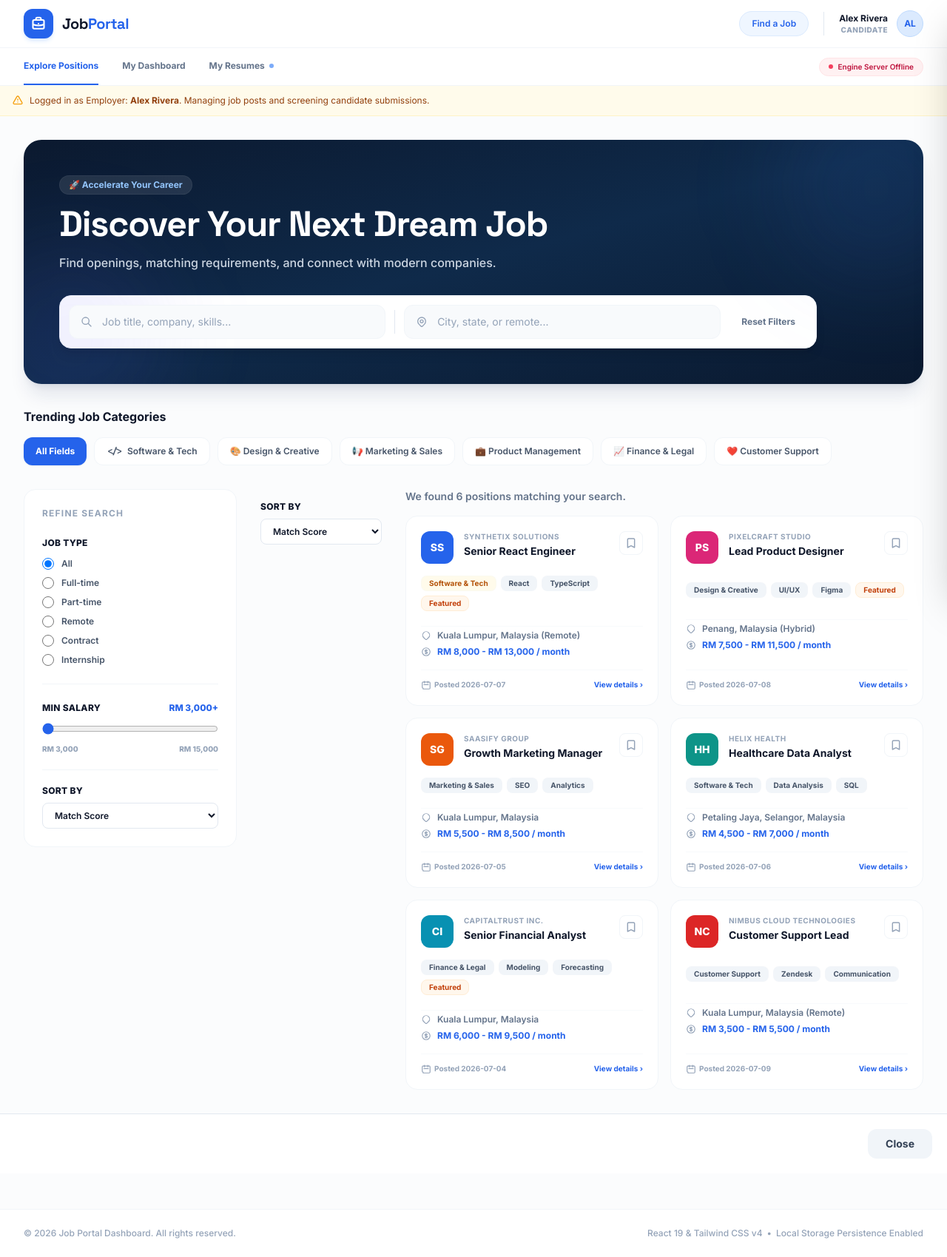
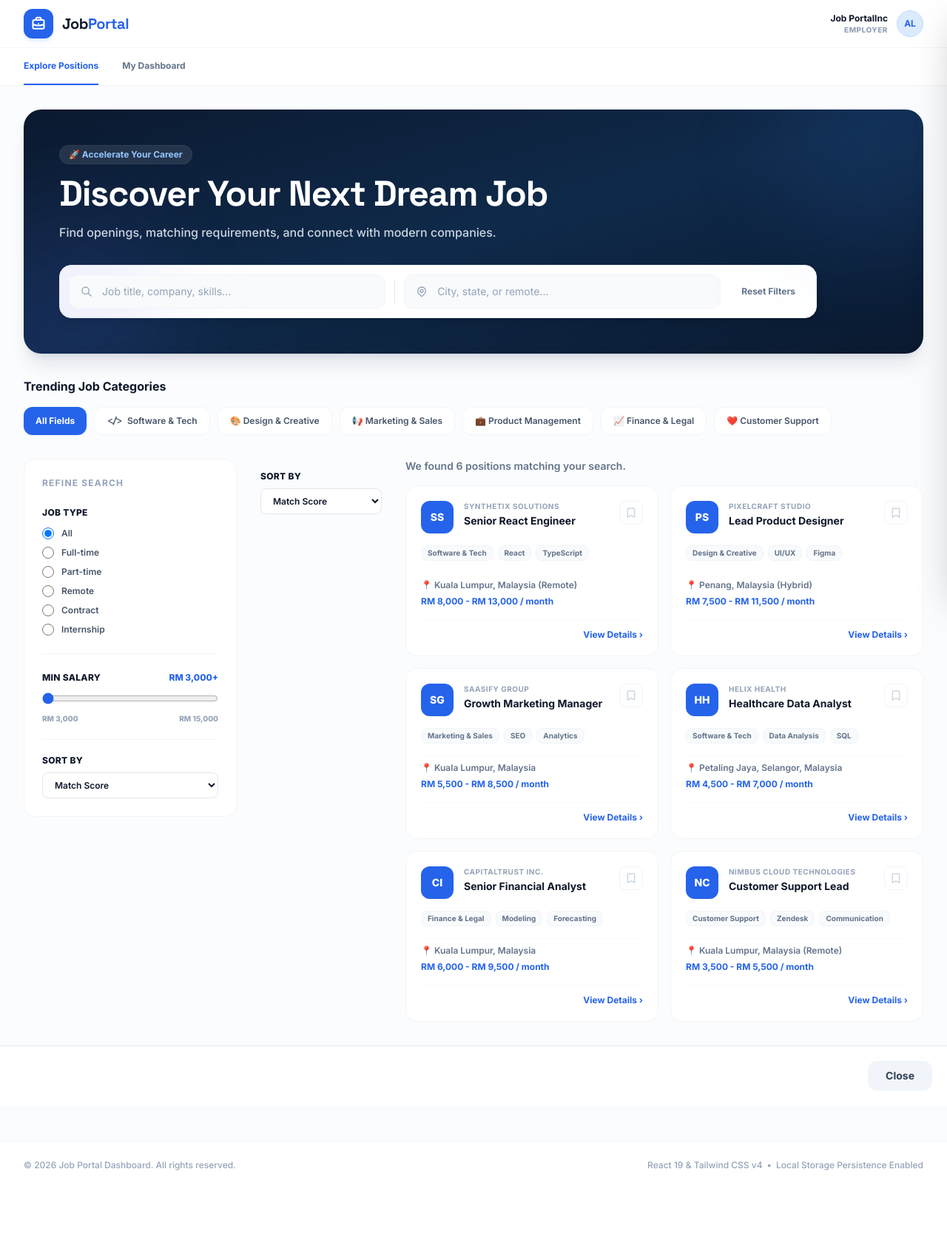
Before and after one commit to KohKeXing/JobPortalWebsite, a Django app: template templates/employer.html in a window 1280 px wide. Shown: the whole page at 74% size. After the commit the page ends 1582 px from the top, so only its background shows below. Run offline with Django 4.2, Linux system fonts and the light colour scheme; the template is opened without the code that fills it, so the values that code supplies are empty; some libraries are stand-ins or nearby versions.

Commit message:
Update employer view by hiding resumes button
Hide the resumes navigation button and user role display for employers.

```diff
--- a/templates/employer.html
+++ b/templates/employer.html
@@ -37,6 +37,12 @@
         ::-webkit-scrollbar-thumb:hover {
             background: #94a3b8;
         }
+        #nav-resumes {
+         display: none !important;
+        }
+        #api-status-indicator {
+         display: none !important;
+        }
     </style>
 </head>
 <body class="bg-slate-50/50 text-slate-900 min-h-screen flex flex-col font-sans antialiased">
@@ -58,19 +64,12 @@
                     </span>
                 </div>
 
-                <!-- Header mid console controls -->
-                <div class="flex items-center gap-3">
-                    <button onclick="switchView('explore')" class="px-4 py-2 text-xs font-semibold rounded-full bg-blue-50 text-blue-600 border border-blue-100 hover:bg-blue-100/50 transition">
-                        Find a Job
-                    </button>
-
-                    <div class="h-8 w-[1px] bg-slate-200 mx-2"></div>
 
                     <!-- User profile block -->
                     <div class="flex items-center gap-3">
                         <div class="text-right hidden sm:block">
-                            <div class="text-xs font-bold text-slate-900" id="user-display-name">Alex Rivera</div>
-                            <div class="text-[10px] text-slate-400 font-extrabold uppercase tracking-wider" id="user-display-role">Candidate</div>
+                            <div class="text-xs font-bold text-slate-900" id="user-display-name">Job PortalInc</div>
+                            <div class="text-[10px] text-slate-400 font-extrabold uppercase tracking-wider" id="user-display-role">Employer</div>
                         </div>
                         <div class="h-9 w-9 rounded-full bg-blue-100 text-blue-600 font-bold flex items-center justify-center text-xs border border-blue-200 uppercase" id="user-avatar-initials">
                             AL
@@ -93,9 +92,10 @@
                     <button onclick="switchView('dashboard')" id="nav-dashboard" class="py-4 text-xs font-bold border-b-2 border-transparent text-slate-500 hover:text-slate-900 transition-all">
                         My Dashboard
                     </button>
-                    <button onclick="switchView('resumes')" id="nav-resumes" class="py-4 text-xs font-bold border-b-2 border-transparent text-slate-500 hover:text-slate-900 transition-all flex items-center gap-1.5">
-                        My Resumes <span class="h-1.5 w-1.5 rounded-full bg-blue-500 animate-pulse"></span>
-                    </button>
+                   <!-- Change this line -->
+<button onclick="switchView('resumes')" id="nav-resumes" class="hidden py-4 text-xs font-bold border-b-2 border-transparent text-slate-500 hover:text-slate-900 transition-all flex items-center gap-1.5">
+    My Resumes <span class="h-1.5 w-1.5 rounded-full bg-blue-500 animate-pulse"></span>
+</button>
                 </nav>
                 <!-- API Engine Badge -->
                 <div id="api-status-indicator" class="flex items-center gap-1.5 px-3 py-1 rounded-full text-[10px] font-semibold bg-emerald-50 text-emerald-700 border border-emerald-100">
@@ -105,17 +105,7 @@
         </div>
     </div>
 
-    <!-- Alert / Persona Switcher Banner -->
-   <div class="bg-amber-50 border-b border-amber-100 py-3 px-4 shadow-2xs">
-    <div class="max-w-7xl mx-auto flex flex-col sm:flex-row items-center justify-between gap-2 text-xs">
-        <div class="flex items-center gap-2 text-amber-800" id="persona-banner-text">
-            <svg class="w-4 h-4 text-amber-500 shrink-0" fill="none" stroke="currentColor" viewBox="0 0 24 24">
-                <path stroke-linecap="round" stroke-linejoin="round" stroke-width="2" d="M12 9v2m0 4h.01m-6.938 4h13.856c1.54 0 2.502-1.667 1.732-3L13.732 4c-.77-1.333-2.694-1.333-3.464 0L3.34 16c-.77 1.333.192 3 1.732 3z"/>
-            </svg>
-            <span>Logged in as Employer: <strong id="persona-strong-name">Alex Rivera</strong>. Managing job posts and screening candidate submissions.</span>
-        </div>
-    </div>
-</div>
+
 
     <!-- 3. MAIN PORTAL WINDOW -->
     <main class="flex-1 max-w-7xl w-full mx-auto px-4 sm:px-6 lg:px-8 py-8 flex flex-col gap-8">
@@ -1721,148 +1711,75 @@ const applicantsData = [
 
         function renderJobsGrid() {
     const grid = document.getElementById('listings-grid');
-
-    // Get filter values
-    const queryTitle = document.getElementById('input-search-title').value.toLowerCase().trim();
-    const queryLocation = document.getElementById('input-search-location').value.toLowerCase().trim();
-
-    let selectedType = 'all';
-    const typeRadios = document.getElementsByName('job-type');
-    typeRadios.forEach(r => { if (r.checked) selectedType = r.value; });
-
-    const minSalary = parseInt(document.getElementById('slider-min-salary').value, 10);
-    document.getElementById('label-min-salary').innerText = `RM ${(minSalary * 1000).toLocaleString()}+`;
-
-    // Filter logic
-    let filtered = jobListings.filter(job => {
-        // Category Filter
+    if (!grid) return;
+
+    // --- Safety Checks: Ensure these variables are always arrays ---
+    const jobs = Array.isArray(jobListings) ? jobListings : [];
+    const bookmarks = Array.isArray(bookmarkedJobs) ? bookmarkedJobs : [];
+    const applications = Array.isArray(appliedJobs) ? appliedJobs : [];
+
+    const queryTitle = (document.getElementById('input-search-title')?.value || "").toLowerCase().trim();
+    const queryLocation = (document.getElementById('input-search-location')?.value || "").toLowerCase().trim();
+
+    // Filter the jobs
+    let filtered = jobs.filter(job => {
+        if (!job) return false;
         if (categoryFilter !== 'all' && job.category !== categoryFilter) return false;
-
-        // Title/Company/Tags Filter
-        if (queryTitle) {
-            const matchTitle = job.title.toLowerCase().includes(queryTitle);
-            const matchCompany = job.company.toLowerCase().includes(queryTitle);
-            const matchTags = job.tags.some(t => t.toLowerCase().includes(queryTitle));
-            if (!matchTitle && !matchCompany && !matchTags) return false;
-        }
-
-        // Location Filter
-        if (queryLocation && !job.location.toLowerCase().includes(queryLocation)) return false;
-
-        // Job Workplace Type Filter
-        if (selectedType !== 'all') {
-            if (selectedType === 'Remote' && !job.location.toLowerCase().includes('remote') && job.type !== 'Remote') return false;
-            if (selectedType !== 'Remote' && job.type !== selectedType) return false;
-        }
-
-        // Salary Range Filter
-        const cleanedSalary = job.salary.replace(/[^0-9\-]/g, '');
-        const parts = cleanedSalary.split('-');
-        if (parts[0]) {
-            const valK = parseInt(parts[0], 10) / 1000;
-            if (valK < minSalary) return false;
-        }
-
+        if (queryTitle && !((job.title || "") + (job.company || "")).toLowerCase().includes(queryTitle)) return false;
+        if (queryLocation && !(job.location || "").toLowerCase().includes(queryLocation)) return false;
         return true;
     });
 
-    // ========== 排序逻辑（新增） ==========
-    const sortBy = document.getElementById('sort-select').value;
-    if (sortBy === 'match') {
-        filtered.sort((a, b) => (b.matchScore || 0) - (a.matchScore || 0));
-    } else if (sortBy === 'salary') {
-        const getSalary = (job) => {
-            const cleaned = job.salary.replace(/[^0-9\-]/g, '');
-            const parts = cleaned.split('-');
-            return parseInt(parts[0], 10) || 0;
-        };
-        filtered.sort((a, b) => getSalary(b) - getSalary(a));
-    } else if (sortBy === 'date') {
-        filtered.sort((a, b) => new Date(b.posted) - new Date(a.posted));
-    }
-    // ========== 排序结束 ==========
-
-    // Update matched count text
-    document.getElementById('matched-jobs-count').innerText = `We found ${filtered.length} positions matching your search.`;
-
-    // Generate HTML
+    // Update the counter text
+    const counter = document.getElementById('matched-jobs-count');
+    if (counter) counter.innerText = `We found ${filtered.length} positions matching your search.`;
+
     if (filtered.length === 0) {
-        grid.innerHTML = `
-            <div class="col-span-full bg-white border border-slate-100 rounded-3xl p-12 text-center text-slate-400">
-                <span class="text-3xl block mb-2">🔍</span>
-                <h4 class="font-bold text-slate-700 text-sm">No positions found</h4>
-                <p class="text-xs mt-1">Try relaxing your keywords, locations, or salary filters.</p>
-            </div>
-        `;
+        grid.innerHTML = `<div class="col-span-full py-20 text-center text-slate-400 font-medium">No positions found. Try resetting filters.</div>`;
         return;
     }
 
+    // Build the HTML
     grid.innerHTML = filtered.map(job => {
-        const isBookmarked = bookmarkedJobs.includes(job.id);
-        const hasApplied = appliedJobs.some(a => a.jobId === job.id);
-
-        let initialColor = "bg-blue-600";
-        if (job.icon === 'PS') initialColor = "bg-pink-600";
-        else if (job.icon === 'SG') initialColor = "bg-orange-600";
-        else if (job.icon === 'HH') initialColor = "bg-teal-600";
-        else if (job.icon === 'CI') initialColor = "bg-cyan-600";
-        else if (job.icon === 'NC') initialColor = "bg-red-600";
+        const isBookmarked = bookmarks.includes(job.id);
+        const hasApplied = applications.some(a => a && a.jobId === job.id);
+
+        // Safety checks for properties
+        const tags = Array.isArray(job.tags) ? job.tags : [];
+        const jobIcon = job.icon || "JP";
+        const jobSalary = job.salary || "Competitive";
+        const jobTitle = job.title || "Untitled Position";
+        const jobCompany = job.company || "Company";
 
         return `
-            <div class="bg-white border border-slate-100 rounded-2xl p-5 hover:shadow-md hover:border-slate-200/60 transition duration-300 flex flex-col justify-between gap-4 relative group">
-
+            <div class="bg-white border border-slate-100 rounded-2xl p-5 hover:shadow-md transition-all duration-300 flex flex-col justify-between gap-4">
                 <div class="flex justify-between items-start">
                     <div class="flex gap-3.5">
-                        <div class="h-11 w-11 rounded-xl ${initialColor} text-white flex items-center justify-center text-sm font-extrabold shadow-2xs">
-                            ${job.icon || 'JP'}
+                        <div class="h-11 w-11 rounded-xl bg-blue-600 text-white flex items-center justify-center text-sm font-extrabold shadow-sm">
+                            ${jobIcon}
                         </div>
                         <div class="flex flex-col">
-                            <span class="text-[10px] font-bold text-slate-400 uppercase tracking-wider">${job.company}</span>
-                            <h4 class="text-sm font-bold text-slate-900 mt-0.5 group-hover:text-blue-600 transition-colors">${job.title}</h4>
+                            <span class="text-[10px] font-bold text-slate-400 uppercase tracking-wider">${jobCompany}</span>
+                            <h4 class="text-sm font-bold text-slate-900 mt-0.5">${jobTitle}</h4>
                         </div>
                     </div>
-
-                    <button onclick="toggleCardBookmark(event, '${job.id}')" class="h-8 w-8 rounded-lg hover:bg-slate-50 border border-slate-100 flex items-center justify-center transition-all ${isBookmarked ? 'bg-amber-50 text-amber-500 border-amber-200' : 'text-slate-400 hover:text-slate-600'}">
-                        <svg class="w-4 h-4" fill="${isBookmarked ? 'currentColor' : 'none'}" stroke="currentColor" viewBox="0 0 24 24">
-                            <path stroke-linecap="round" stroke-linejoin="round" stroke-width="2.2" d="M5 5a2 2 0 012-2h10a2 2 0 012 2v16l-7-3.5L5 21V5z"></path>
-                        </svg>
+                    <button onclick="toggleCardBookmark(event, '${job.id}')" class="h-8 w-8 rounded-lg border border-slate-100 flex items-center justify-center ${isBookmarked ? 'bg-amber-50 text-amber-500 border-amber-200' : 'text-slate-300'}">
+                        <svg class="w-4 h-4" fill="${isBookmarked ? 'currentColor' : 'none'}" stroke="currentColor" viewBox="0 0 24 24"><path stroke-linecap="round" stroke-linejoin="round" stroke-width="2.2" d="M5 5a2 2 0 012-2h10a2 2 0 012 2v16l-7-3.5L5 21V5z"></path></svg>
                     </button>
                 </div>
 
                 <div class="flex flex-wrap gap-1.5">
-                    ${job.tags.slice(0, 3).map(tag => {
-                        let bg = "bg-slate-100 text-slate-600";
-                        if (tag === "Remote") bg = "bg-blue-50 text-blue-700";
-                        else if (tag === "Full-time") bg = "bg-emerald-50 text-emerald-700";
-                        else if (tag === "Featured" || job.featured && tag === "Software & Tech") bg = "bg-amber-50 text-amber-700";
-                        return `<span class="text-[10px] font-bold px-2.5 py-0.5 rounded-lg border border-slate-100/30 ${bg}">${tag}</span>`;
-                    }).join('')}
-                    ${job.featured ? `<span class="text-[10px] font-bold px-2.5 py-0.5 rounded-lg bg-orange-50 text-orange-700 border border-orange-100">Featured</span>` : ''}
-                </div>
-
-                <div class="flex flex-col gap-1.5 text-xs text-slate-500 font-semibold pt-1 border-t border-slate-50 mt-1">
-                    <div class="flex items-center gap-2">
-                        <svg class="w-3.5 h-3.5 text-slate-400" fill="none" stroke="currentColor" viewBox="0 0 24 24"><path stroke-linecap="round" stroke-linejoin="round" stroke-width="2" d="M17.657 16.657L13.414 20.9a1.998 1.998 0 01-2.827 0l-4.244-4.243a8 8 0 1111.314 0z"></path></svg>
-                        <span>${job.location}</span>
-                    </div>
-                    <div class="flex items-center gap-2">
-                        <svg class="w-3.5 h-3.5 text-slate-400" fill="none" stroke="currentColor" viewBox="0 0 24 24"><path stroke-linecap="round" stroke-linejoin="round" stroke-width="2" d="M12 8c-1.657 0-3 .895-3 2s1.343 2 3 2 3 .895 3 2-1.343 2-3 2m0-8c1.11 0 2.08.402 2.599 1M12 8V7m0 1v8m0 0v1m0-1c-1.11 0-2.08-.402-2.599-1M21 12a9 9 0 11-18 0 9 9 0 0118 0z"></path></svg>
-                        <span class="text-blue-600 font-bold">${job.salary}</span>
-                    </div>
-                </div>
-
-                <div class="flex justify-between items-center text-[10px] font-bold pt-3 border-t border-slate-50 text-slate-400">
-                    <span class="flex items-center gap-1">
-                        <svg class="w-3.5 h-3.5 text-slate-400" fill="none" stroke="currentColor" viewBox="0 0 24 24"><path stroke-linecap="round" stroke-linejoin="round" stroke-width="2" d="M8 7V3m8 4V3m-9 8h10M5 21h14a2 2 0 002-2V7a2 2 0 00-2-2H5a2 2 0 00-2 2v10a2 2 0 002 2z"></path></svg>
-                        Posted ${job.posted || '2026-07-09'}
-                    </span>
-
-                    <div class="flex items-center gap-2">
-                        ${hasApplied ? `<span class="bg-emerald-50 text-emerald-700 text-[9px] font-bold border border-emerald-100 px-1.5 py-0.5 rounded-lg mr-1">Applied</span>` : ''}
-                        <button onclick="openJobDetails('${job.id}')" class="text-blue-600 hover:text-blue-800 transition flex items-center gap-0.5">
-                            View details &rsaquo;
-                        </button>
-                    </div>
+                    ${tags.slice(0, 3).map(tag => `<span class="text-[10px] font-bold px-2 py-0.5 rounded-lg bg-slate-50 text-slate-500 border border-slate-100">${tag}</span>`).join('')}
+                </div>
+
+                <div class="flex flex-col gap-1.5 text-xs text-slate-500 font-semibold pt-2 border-t border-slate-50">
+                    <div class="flex items-center gap-2">📍 ${job.location || "N/A"}</div>
+                    <div class="flex items-center gap-2 text-blue-600 font-bold">${jobSalary}</div>
+                </div>
+
+                <div class="flex justify-between items-center pt-3 border-t border-slate-50">
+                    <span class="text-[10px] font-bold text-emerald-600">${hasApplied ? '✓ Applied' : ''}</span>
+                    <button onclick="openJobDetails('${job.id}')" class="text-xs font-bold text-blue-600 hover:text-blue-800 transition">View Details &rsaquo;</button>
                 </div>
             </div>
         `;
```
